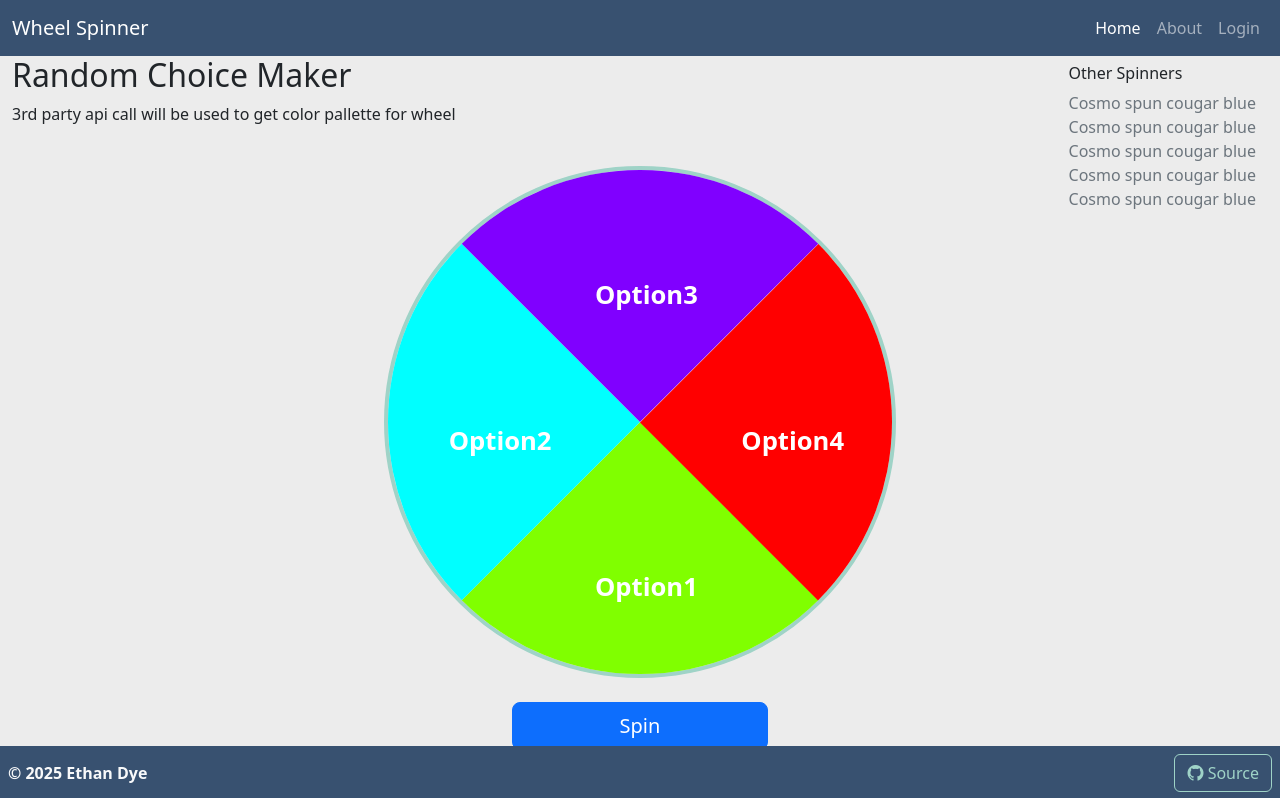
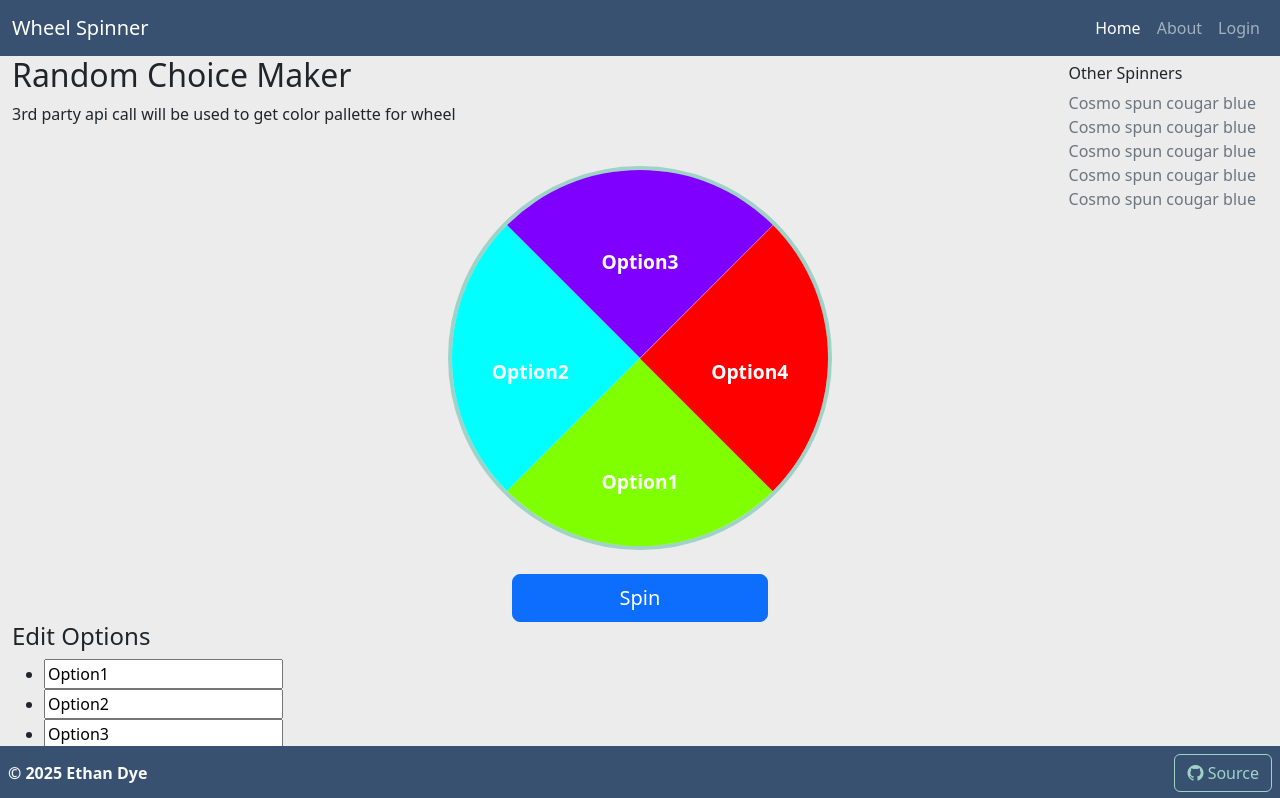
Before and after one commit to ecdye/startup, a React (Vite) app: page / in a window 1280 px wide. Shown: the top 798 px of the page. Built offline with nearby package versions, Linux system fonts and the light colour scheme.

Commit message:
Fix the size of the wheel
Signed-off-by: Ethan Dye <mrtops03@gmail.com>

```diff
--- a/src/components/Wheel.css
+++ b/src/components/Wheel.css
@@ -1,5 +1,5 @@
 :root {
-    --wheel-size: min(80vmin, 40vw);
+    --wheel-size: min(80vmin, 30vw);
     --spot-size: calc(var(--wheel-size) / var(--num-spots));
 }
 
```
